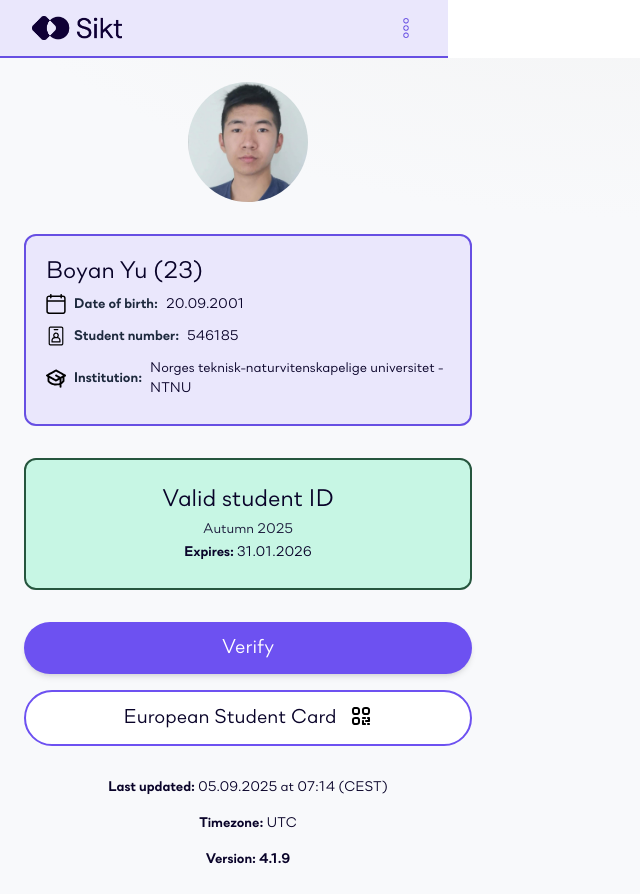
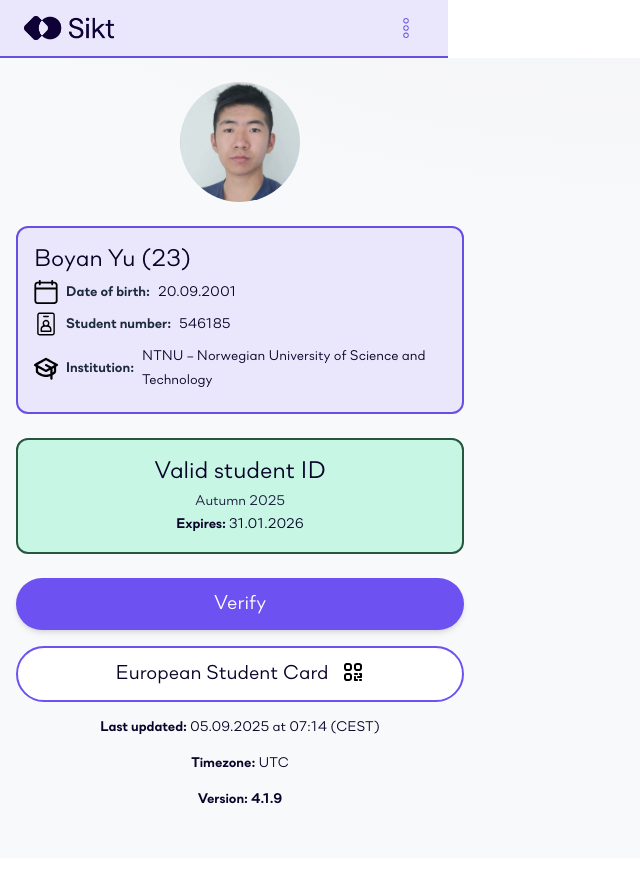
Before and after one commit to boinboinboin/studentbevis-sandbox, a React (Vite) app: page / in a window 1280 px wide. Shown: the whole page, without its empty margins (0-640 px from the left). After the commit the page ends 858 px from the top, so only its background shows below. Built offline with nearby package versions, Linux system fonts and the light colour scheme.

Commit message:
Style tweaking

```diff
--- a/src/App.tsx
+++ b/src/App.tsx
@@ -108,7 +108,7 @@
           onChange={onFileChange}
         />
 
-        <div className="sikt-info mt-8">
+        <div className="sikt-info">
           <p className="text-2xl">Boyan Yu ({calculateAge(birthDate)})</p>
 
           <div className="sikt-row">
@@ -127,7 +127,7 @@
             <img src="/graduation-cap.svg" alt="" className="icon" />
             <span className="sikt-key">Institution:</span>
             <span className="sikt-val">
-              Norges teknisk-naturvitenskapelige universitet - NTNU
+              NTNU – Norwegian University of Science and Technology
             </span>
           </div>
         </div>
--- a/src/index.css
+++ b/src/index.css
@@ -55,13 +55,13 @@
 /* ---------- Components ---------- */
 @layer components {
   .sikt-app {
-    @apply min-h-screen items-center justify-center p-6;
+    @apply min-h-screen items-center justify-center p-4;
     background: radial-gradient(1200px 600px at 50% -200px, var(--bg), #f8f9fb 60%);
     color: var(--ink);
   }
 
   .sikt-header {
-    @apply w-full max-w-md flex items-center justify-between px-8 py-4;
+    @apply w-full max-w-md flex items-center justify-between pl-6 pr-8 py-4;
     background: var(--info-bg); /* soft lavender like the screenshot */
     border-bottom: 2.5px solid var(--info-border);
   }
@@ -80,8 +80,8 @@
     /* Perfect vertical centering vs 20px icon */
   .sikt-row {
     /* 20px line height to match w-5 h-5 icon */
-    @apply flex items-center gap-2 text-sm py-1.5;
-    --row-size: 20px;         /* icon is w-5/h-5 */
+    @apply flex items-center gap-2 text-sm py-1;
+    --row-size: 24px;         /* icon is w-5/h-5 */
     --align-nudge: 1px;       /* optical tweak; adjust 0–1px if needed */
   }
 
@@ -111,19 +111,19 @@
   }
 
   .sikt-avatar {
-    @apply mx-auto mb-4 relative items-center justify-center w-30 h-30 rounded-full overflow-hidden;
+    @apply mx-auto relative mt-2 mb-6 items-center justify-center w-30 h-30 rounded-full overflow-hidden;
     background: #e6e8ef;
   }
 
   .sikt-info {
-    @apply p-5 mt-3 rounded-xl;
+    @apply p-4 rounded-xl;
     border: 2.5px solid var(--info-border);
     background: var(--info-bg);
   }
   .sikt-info h2 { @apply text-lg font-semibold mb-2; }
 
   .sikt-valid {
-    @apply p-6 mt-8 text-center rounded-xl;
+    @apply p-4 mt-6 text-center rounded-xl;
     background: var(--valid-bg);
     color: var(--ink);
     border: 2.5px solid var(--valid-border);
@@ -133,7 +133,7 @@
   .sikt-valid .expires { @apply text-sm mt-1 font-semibold; }
 
   .btn-primary {
-    @apply w-full py-3 mt-8 rounded-full text-xl font-medium text-white text-center shadow-md;
+    @apply w-full py-3 mt-6 rounded-full text-xl font-medium text-white text-center shadow-md;
     background: var(--verify-bg);
   }
   .btn-primary:hover { background: var(--info-border); }
@@ -150,7 +150,7 @@
   }
 
   .sikt-meta {
-    @apply mt-8 text-sm text-center flex flex-col;
+    @apply mt-4 text-sm text-center flex flex-col;
   }
 
   @keyframes valid-flash {
```
